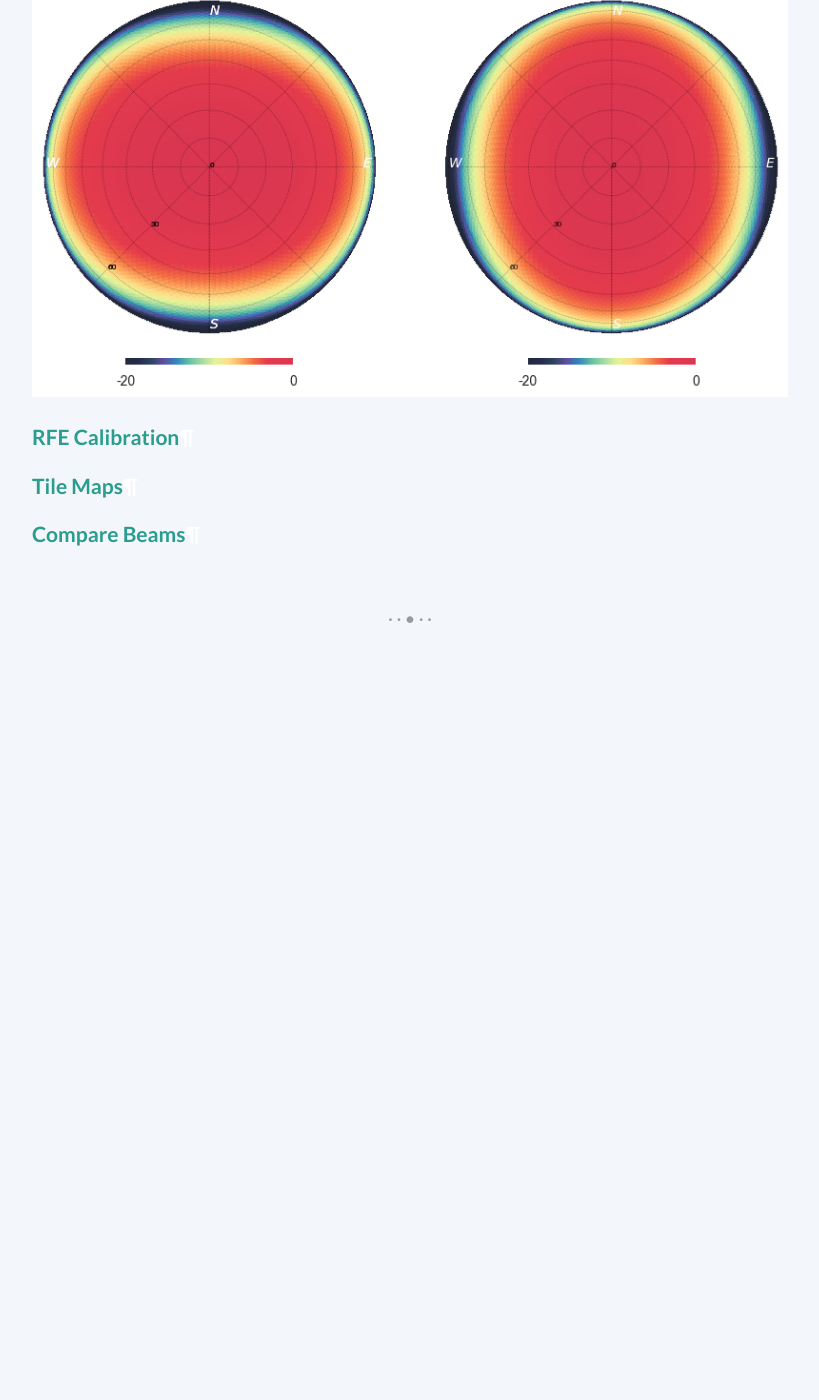
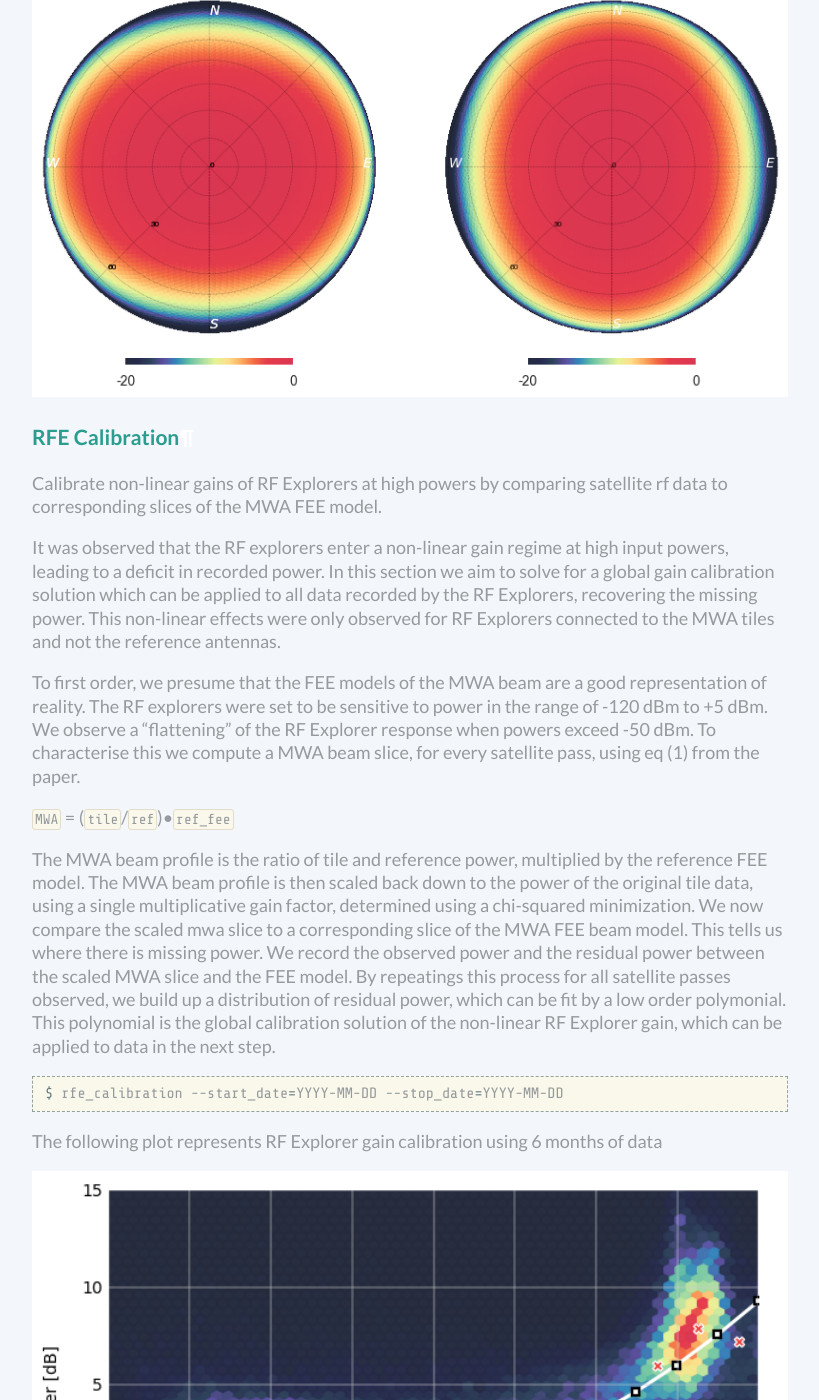
Before and after one commit to amanchokshi/EMBERS, a Sphinx documentation site: the page built from docs/embersbyexample.rst, in a window 1280 px wide and 1400 px high, scrolled down 13599 px. Shown: the whole window, without its empty margins (230-1049 px from the left). Built offline with Sphinx 7.4.7, drawn with Linux system fonts in a browser that asks for light colours; before the commit the page ends 14229 px from its top, so only the background shows below that.

Commit message:
Completed examples for rfe calibration section

```diff
--- a/docs/embersbyexample.rst
+++ b/docs/embersbyexample.rst
@@ -365,6 +365,33 @@ Convert FEKO models on the reference antennas into usable healpix maps, which wi
 
 RFE Calibration
 ^^^^^^^^^^^^^^^
+Calibrate non-linear gains of RF Explorers at high powers by comparing satellite rf data to corresponding slices of the MWA FEE model.
+
+It was observed that the RF explorers enter a non-linear gain regime at high input powers, leading to a deficit in recorded power. In this
+section we aim to solve for a global gain calibration solution which can be applied to all data recorded by the RF Explorers, recovering the
+missing power. This non-linear effects were only observed for RF Explorers connected to the MWA tiles and not the reference antennas.
+
+To first order, we presume that the FEE models of the MWA beam are a good representation of reality. The RF explorers were set to be sensitive to
+power in the range of -120 dBm to +5 dBm. We observe a "flattening" of the RF Explorer response when powers exceed -50 dBm. To characterise this
+we compute a MWA beam slice, for every satellite pass, using eq (1) from the paper.
+
+:samp:`MWA` = (:samp:`tile`/:samp:`ref`)•:samp:`ref_fee`
+
+The MWA beam profile is the ratio of tile and reference power, multiplied by the reference FEE model. The MWA beam profile is then scaled back down
+to the power of the original tile data, using a single multiplicative gain factor, determined using a chi-squared minimization. We now compare the
+scaled mwa slice to a corresponding slice of the MWA FEE beam model. This tells us where there is missing power. We record the observed power and
+the residual power between the scaled MWA slice and the FEE model. By repeatings this process for all satellite passes observed, we build up a
+distribution of residual power, which can be fit by a low order polymonial. This polynomial is the global calibration solution of the non-linear
+RF Explorer gain, which can be applied to data in the next step.
+
+.. code-block:: console
+
+    $ rfe_calibration --start_date=YYYY-MM-DD --stop_date=YYYY-MM-DD
+
+The following plot represents RF Explorer gain calibration using 6 months of data
+
+.. image:: _static/imgs/rfe_gain_fit.png
+   :width: 100%
 
 Tile Maps
 ^^^^^^^^^
```
Also changed, not shown: docs/_static/imgs/rfe_gain_fit.png (added).
